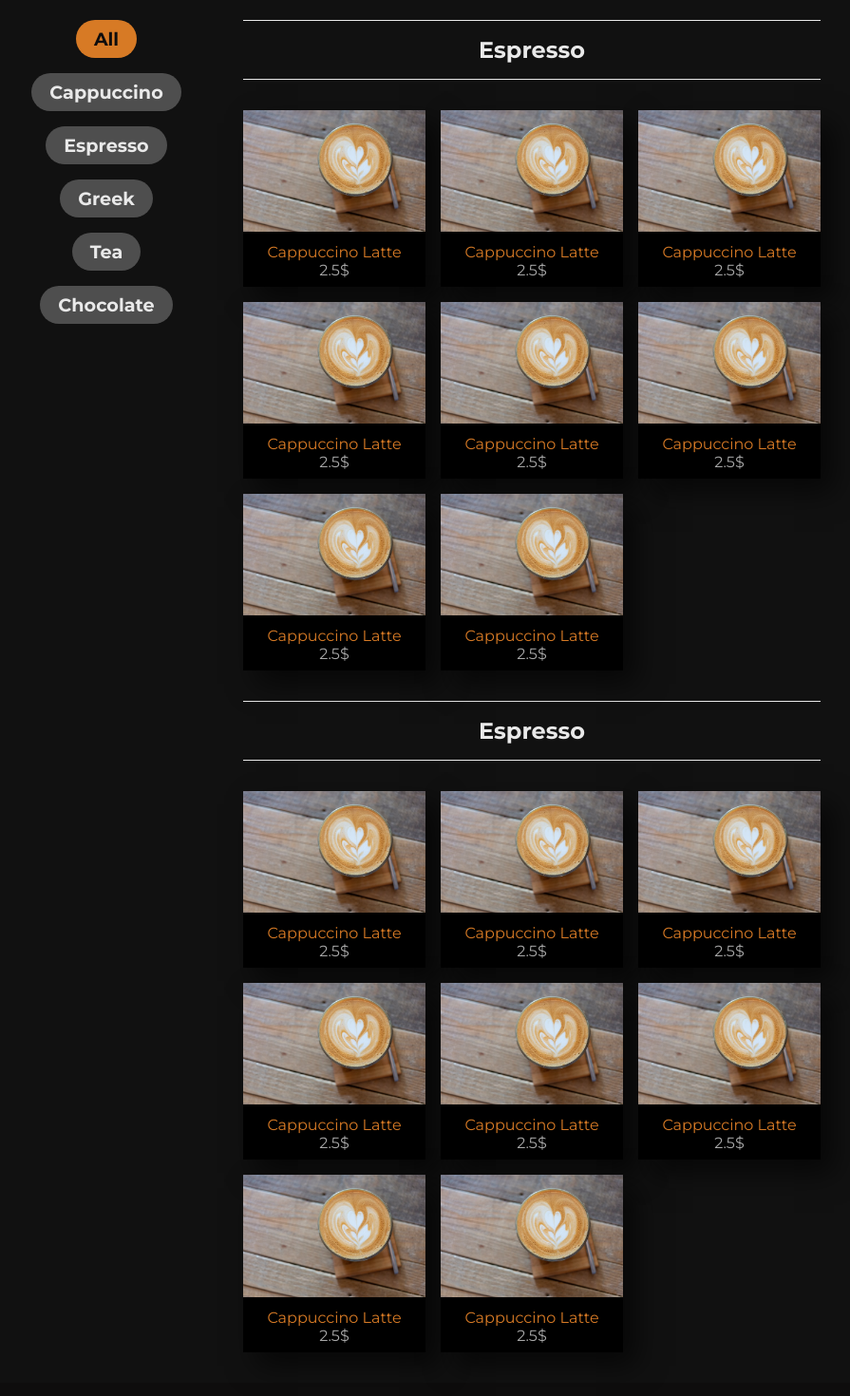
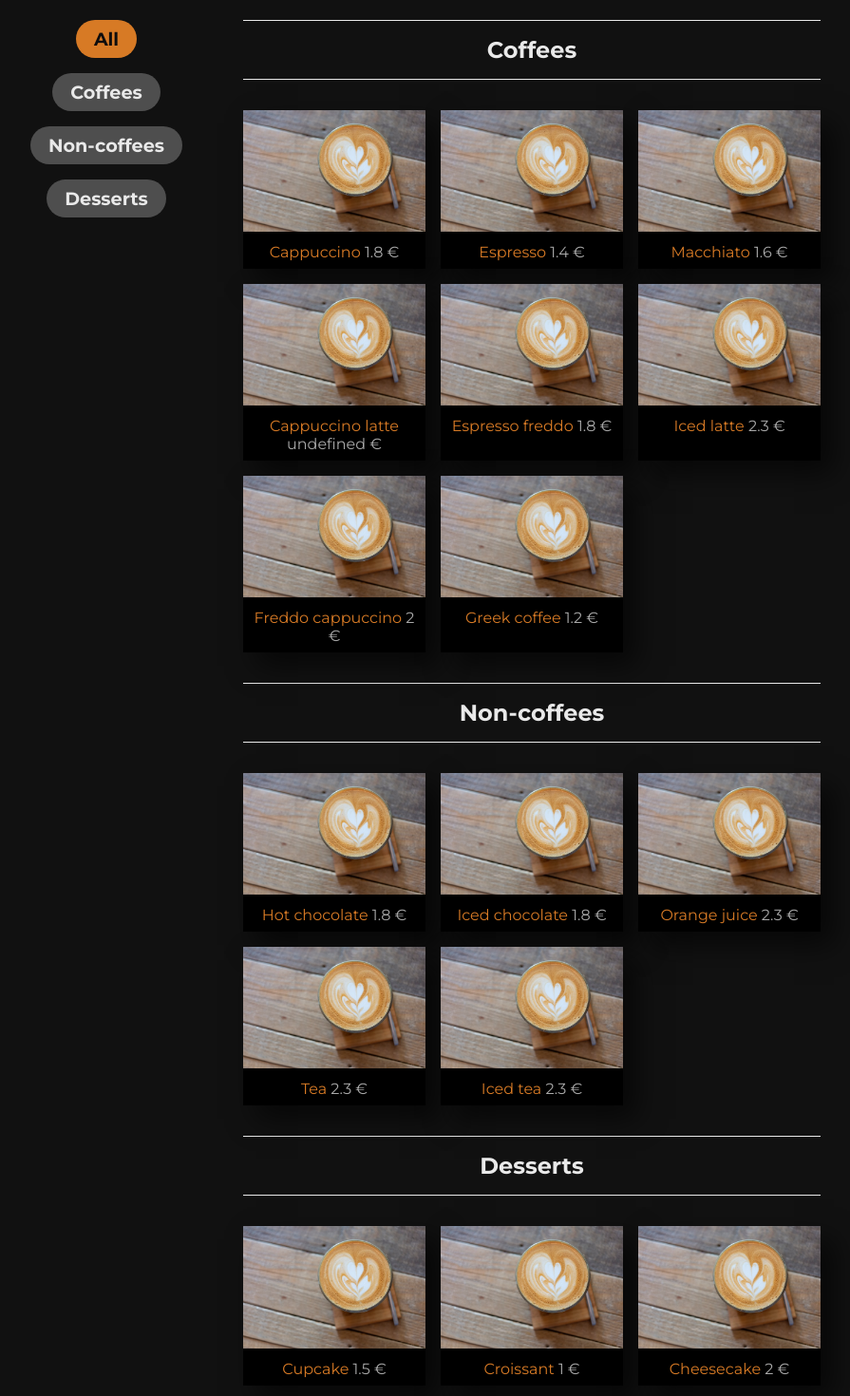
Before and after one commit to vagiakar/menu-landing-page, a React (Create React App) app: page /menu in a window 1280 px wide. Shown: the part 380-1850 px from the top of the page at 95% size, without its empty margins (192-1087 px from the left). Built offline with nearby package versions, Linux system fonts and the light colour scheme.

Commit message:
display different menu based on chosen category

```diff
--- /dev/null
+++ b/src/drinks.js
@@ -0,0 +1,146 @@
+const drinks = [
+  {
+    category: "Coffees",
+    temperature: "hot",
+    name: "Cappuccino",
+    price: 1.8,
+    description:
+      "Lorem ipsum dolor sit amet, consectetur adipisicing elit. Quae, mollitia.",
+    image: "../images/coffee-item.jpg",
+  },
+  {
+    category: "Coffees",
+    temperature: "hot",
+    name: "Espresso",
+    price: 1.4,
+    description:
+      "Lorem ipsum dolor sit amet, consectetur adipisicing elit. Quae, mollitia.",
+    image: "../images/coffee-item.jpg",
+  },
+  {
+    category: "Coffees",
+    temperature: "hot",
+    name: "Macchiato",
+    price: 1.6,
+    description:
+      "Lorem ipsum dolor sit amet, consectetur adipisicing elit. Quae, mollitia.",
+    image: "../images/coffee-item.jpg",
+  },
+  {
+    category: "Coffees",
+    temperature: "hot",
+    name: "Cappuccino latte",
+    description:
+      "Lorem ipsum dolor sit amet, consectetur adipisicing elit. Quae, mollitia.",
+    image: "../images/coffee-item.jpg",
+  },
+  {
+    category: "Coffees",
+    temperature: "cold",
+    name: "Espresso freddo",
+    price: 1.8,
+    description:
+      "Lorem ipsum dolor sit amet, consectetur adipisicing elit. Quae, mollitia.",
+    image: "images/coffee-item.jpg",
+  },
+  {
+    category: "Coffees",
+    temperature: "cold",
+    name: "Iced latte",
+    price: 2.3,
+    description:
+      "Lorem ipsum dolor sit amet, consectetur adipisicing elit. Quae, mollitia.",
+    image: "images/coffee-item.jpg",
+  },
+  {
+    category: "Coffees",
+    temperature: "cold",
+    name: "Freddo cappuccino",
+    price: 2.0,
+    description:
+      "Lorem ipsum dolor sit amet, consectetur adipisicing elit. Quae, mollitia.",
+    image: "images/coffee-item.jpg",
+  },
+  {
+    category: "Coffees",
+    temperature: "cold",
+    name: "Greek coffee",
+    price: 1.2,
+    description:
+      "Lorem ipsum dolor sit amet, consectetur adipisicing elit. Quae, mollitia.",
+    image: "images/coffee-item.jpg",
+  },
+  {
+    category: "Non-coffees",
+    temperature: "hot",
+    name: "Hot chocolate",
+    price: 1.8,
+    description:
+      "Lorem ipsum dolor sit amet, consectetur adipisicing elit. Quae, mollitia.",
+    image: "images/coffee-item.jpg",
+  },
+  {
+    category: "Non-coffees",
+    temperature: "cold",
+    name: "Iced chocolate",
+    price: 1.8,
+    description:
+      "Lorem ipsum dolor sit amet, consectetur adipisicing elit. Quae, mollitia.",
+    image: "images/coffee-item.jpg",
+  },
+  {
+    category: "Non-coffees",
+    temperature: "cold",
+    name: "Orange juice",
+    price: 2.3,
+    description:
+      "Lorem ipsum dolor sit amet, consectetur adipisicing elit. Quae, mollitia.",
+    image: "images/coffee-item.jpg",
+  },
+  {
+    category: "Non-coffees",
+    temperature: "hot",
+    name: "Tea",
+    price: 2.3,
+    description:
+      "Lorem ipsum dolor sit amet, consectetur adipisicing elit. Quae, mollitia.",
+    image: "images/coffee-item.jpg",
+  },
+  {
+    category: "Non-coffees",
+    temperature: "cold",
+    name: "Iced tea",
+    price: 2.3,
+    description:
+      "Lorem ipsum dolor sit amet, consectetur adipisicing elit. Quae, mollitia.",
+    image: "images/coffee-item.jpg",
+  },
+  {
+    category: "Desserts",
+    temperature: null,
+    name: "Cupcake",
+    price: 1.5,
+    description:
+      "Lorem ipsum dolor sit amet, consectetur adipisicing elit. Quae, mollitia.",
+    image: "images/coffee-item.jpg",
+  },
+  {
+    category: "Desserts",
+    temperature: null,
+    name: "Croissant",
+    price: 1.0,
+    description:
+      "Lorem ipsum dolor sit amet, consectetur adipisicing elit. Quae, mollitia.",
+    image: "images/coffee-item.jpg",
+  },
+  {
+    category: "Desserts",
+    temperature: null,
+    name: "Cheesecake",
+    price: 2.0,
+    description:
+      "Lorem ipsum dolor sit amet, consectetur adipisicing elit. Quae, mollitia.",
+    image: "images/coffee-item.jpg",
+  },
+];
+export default drinks;
--- a/src/pages/Menu.js
+++ b/src/pages/Menu.js
@@ -1,8 +1,43 @@
-import React from "react";
+import React, { useState, useEffect } from "react";
 import { Link } from "react-router-dom";
+import drinks from "../drinks.js";
 import img from "../images/coffee-item.jpg";
+const coffees = drinks.filter((drink) => {
+  return drink.category === "Coffees";
+});
+const nonCoffees = drinks.filter((drink) => {
+  return drink.category === "Non-coffees";
+});
+const desserts = drinks.filter((drink) => {
+  return drink.category === "Desserts";
+});
 
 export default function Menu() {
+  const [category, setCategory] = useState("All");
+  const [selectedDrinks, setSelectedDrinks] = useState([
+    coffees,
+    nonCoffees,
+    desserts,
+  ]);
+
+  useEffect(() => {
+    changeMenu();
+  }, [category]);
+
+  function changeMenu() {
+    let drinks = [];
+    if (category === "Coffees") {
+      drinks = [coffees];
+    } else if (category === "Non-coffees") {
+      drinks = [nonCoffees];
+    } else if (category === "Desserts") {
+      drinks = [desserts];
+    } else {
+      drinks = [coffees, nonCoffees, desserts];
+    }
+    setSelectedDrinks(drinks);
+  }
+
   return (
     <>
       <section className="menu-header">
@@ -11,152 +46,60 @@ export default function Menu() {
       <div className="container">
         <section className="menu">
           <div className="menu-buttons-container">
-            <button className="btn menu-btn active">All</button>
-            <button className="btn menu-btn">Cappuccino</button>
-            <button className="btn menu-btn">Espresso</button>
-            <button className="btn menu-btn">Greek</button>
-            <button className="btn menu-btn">Tea</button>
-            <button className="btn menu-btn">Chocolate</button>
+            <button
+              className={`btn menu-btn  ${category === "All" && "active"}`}
+              onClick={() => setCategory("All")}
+            >
+              All
+            </button>
+            <button
+              className={`btn menu-btn  ${category === "Coffees" && "active"}`}
+              onClick={() => setCategory("Coffees")}
+            >
+              Coffees
+            </button>
+            <button
+              className={`btn menu-btn ${
+                category === "Non-coffees" && "active"
+              }`}
+              onClick={() => setCategory("Non-coffees")}
+            >
+              Non-coffees
+            </button>
+            <button
+              className={`btn menu-btn ${category === "Desserts" && "active"}`}
+              onClick={() => setCategory("Desserts")}
+            >
+              Desserts
+            </button>
           </div>
           <div className="menu-display">
+            {selectedDrinks.map((category) => {
+              return (
                 <div className="category">
-              <h2>Espresso</h2>
+                  <h2>{category[0].category}</h2>
                   <div className="menu-cards-container">
+                    {category.map((drink) => {
+                      return (
                         <div className="suggest-card">
                           <Link to="/item">
-                    <img className="suggest-card-img" src={img} alt="coffee" />
+                            <img
+                              className="suggest-card-img"
+                              src={img}
+                              alt="coffee"
+                            />
                             <p className="suggest-card-txt  menu-card-txt">
-                      Cappuccino Latte <span className="price">2.5$</span>
+                              {drink.name}
+                              <span className="price">{` ${drink.price} €`}</span>
                             </p>
                           </Link>
                         </div>
-                <div className="suggest-card">
-                  <Link to="/item">
-                    <img className="suggest-card-img" src={img} alt="coffee" />
-                    <p className="suggest-card-txt  menu-card-txt">
-                      Cappuccino Latte <span className="price">2.5$</span>
-                    </p>
-                  </Link>
-                </div>
-                <div className="suggest-card">
-                  <Link to="/item">
-                    <img className="suggest-card-img" src={img} alt="coffee" />
-                    <p className="suggest-card-txt  menu-card-txt">
-                      Cappuccino Latte <span className="price">2.5$</span>
-                    </p>
-                  </Link>
-                </div>
-                <div className="suggest-card">
-                  <Link to="/item">
-                    <img className="suggest-card-img" src={img} alt="coffee" />
-                    <p className="suggest-card-txt  menu-card-txt">
-                      Cappuccino Latte <span className="price">2.5$</span>
-                    </p>
-                  </Link>
-                </div>
-                <div className="suggest-card">
-                  <Link to="/item">
-                    <img className="suggest-card-img" src={img} alt="coffee" />
-                    <p className="suggest-card-txt  menu-card-txt">
-                      Cappuccino Latte <span className="price">2.5$</span>
-                    </p>
-                  </Link>
-                </div>
-                <div className="suggest-card">
-                  <Link to="/item">
-                    <img className="suggest-card-img" src={img} alt="coffee" />
-                    <p className="suggest-card-txt  menu-card-txt">
-                      Cappuccino Latte <span className="price">2.5$</span>
-                    </p>
-                  </Link>
-                </div>
-                <div className="suggest-card">
-                  <Link to="/item">
-                    <img className="suggest-card-img" src={img} alt="coffee" />
-                    <p className="suggest-card-txt  menu-card-txt">
-                      Cappuccino Latte <span className="price">2.5$</span>
-                    </p>
-                  </Link>
-                </div>
-                <div className="suggest-card">
-                  <Link to="/item">
-                    <img className="suggest-card-img" src={img} alt="coffee" />
-                    <p className="suggest-card-txt  menu-card-txt">
-                      Cappuccino Latte <span className="price">2.5$</span>
-                    </p>
-                  </Link>
+                      );
+                    })}
                   </div>
                 </div>
-            </div>
-            <div className="category">
-              <h2>Espresso</h2>
-              <div className="menu-cards-container">
-                <div className="suggest-card">
-                  <Link to="/item">
-                    <img className="suggest-card-img" src={img} alt="coffee" />
-                    <p className="suggest-card-txt  menu-card-txt">
-                      Cappuccino Latte <span className="price">2.5$</span>
-                    </p>
-                  </Link>
-                </div>
-                <div className="suggest-card">
-                  <Link to="/item">
-                    <img className="suggest-card-img" src={img} alt="coffee" />
-                    <p className="suggest-card-txt  menu-card-txt">
-                      Cappuccino Latte <span className="price">2.5$</span>
-                    </p>
-                  </Link>
-                </div>
-                <div className="suggest-card">
-                  <Link to="/item">
-                    <img className="suggest-card-img" src={img} alt="coffee" />
-                    <p className="suggest-card-txt  menu-card-txt">
-                      Cappuccino Latte <span className="price">2.5$</span>
-                    </p>
-                  </Link>
-                </div>
-                <div className="suggest-card">
-                  <Link to="/item">
-                    <img className="suggest-card-img" src={img} alt="coffee" />
-                    <p className="suggest-card-txt  menu-card-txt">
-                      Cappuccino Latte <span className="price">2.5$</span>
-                    </p>
-                  </Link>
-                </div>
-                <div className="suggest-card">
-                  <Link to="/item">
-                    <img className="suggest-card-img" src={img} alt="coffee" />
-                    <p className="suggest-card-txt  menu-card-txt">
-                      Cappuccino Latte <span className="price">2.5$</span>
-                    </p>
-                  </Link>
-                </div>
-                <div className="suggest-card">
-                  <Link to="/item">
-                    <img className="suggest-card-img" src={img} alt="coffee" />
-                    <p className="suggest-card-txt  menu-card-txt">
-                      Cappuccino Latte <span className="price">2.5$</span>
-                    </p>
-                  </Link>
-                </div>
-                <div className="suggest-card">
-                  <Link to="/item">
-                    <img className="suggest-card-img" src={img} alt="coffee" />
-                    <p className="suggest-card-txt  menu-card-txt">
-                      Cappuccino Latte <span className="price">2.5$</span>
-                    </p>
-                  </Link>
-                </div>
-                <div className="suggest-card">
-                  <Link to="/item">
-                    <img className="suggest-card-img" src={img} alt="coffee" />
-                    <p className="suggest-card-txt  menu-card-txt">
-                      Cappuccino Latte <span className="price">2.5$</span>
-                    </p>
-                  </Link>
-                </div>
-              </div>
-            </div>
+              );
+            })}
           </div>
         </section>
       </div>
```
Lines whose indentation alone changed are shown as unchanged.
